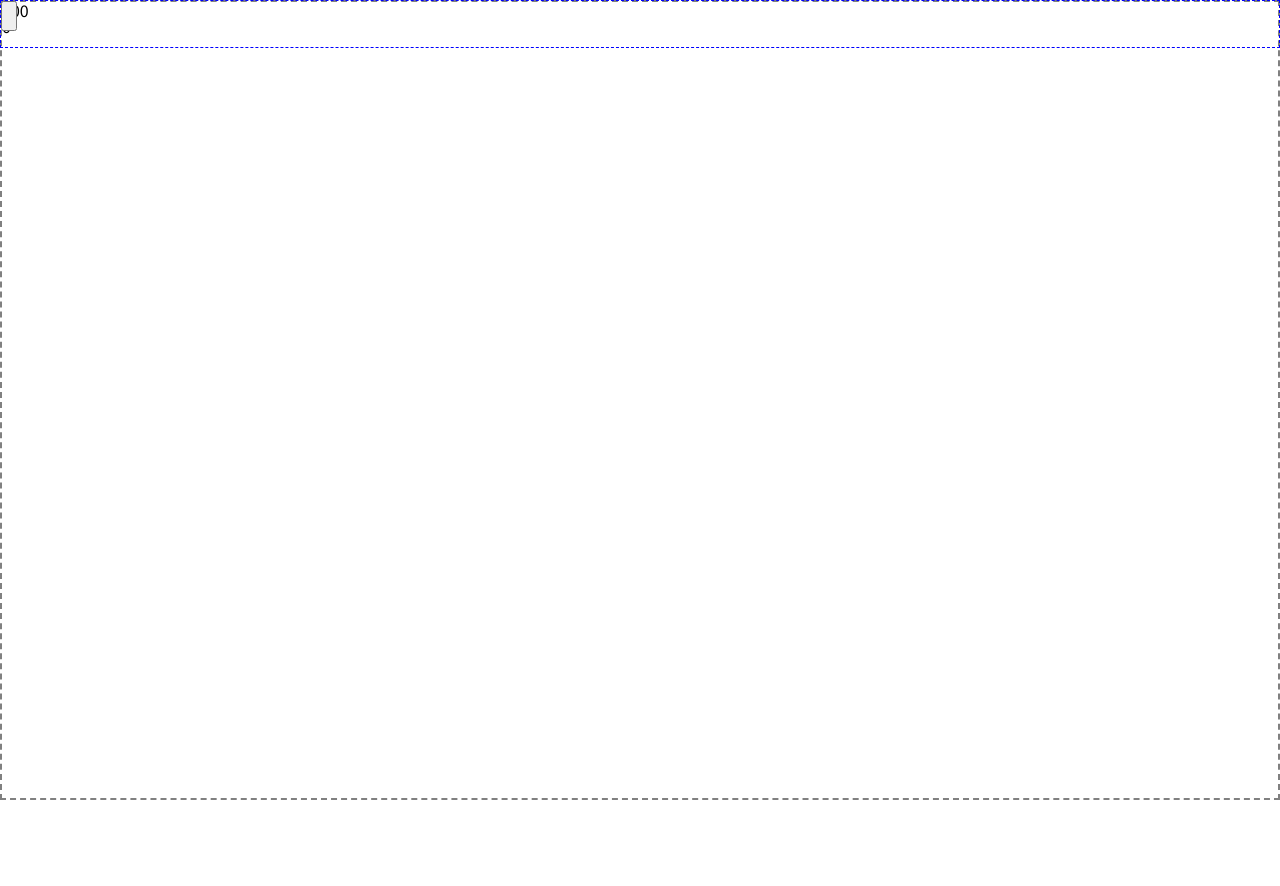
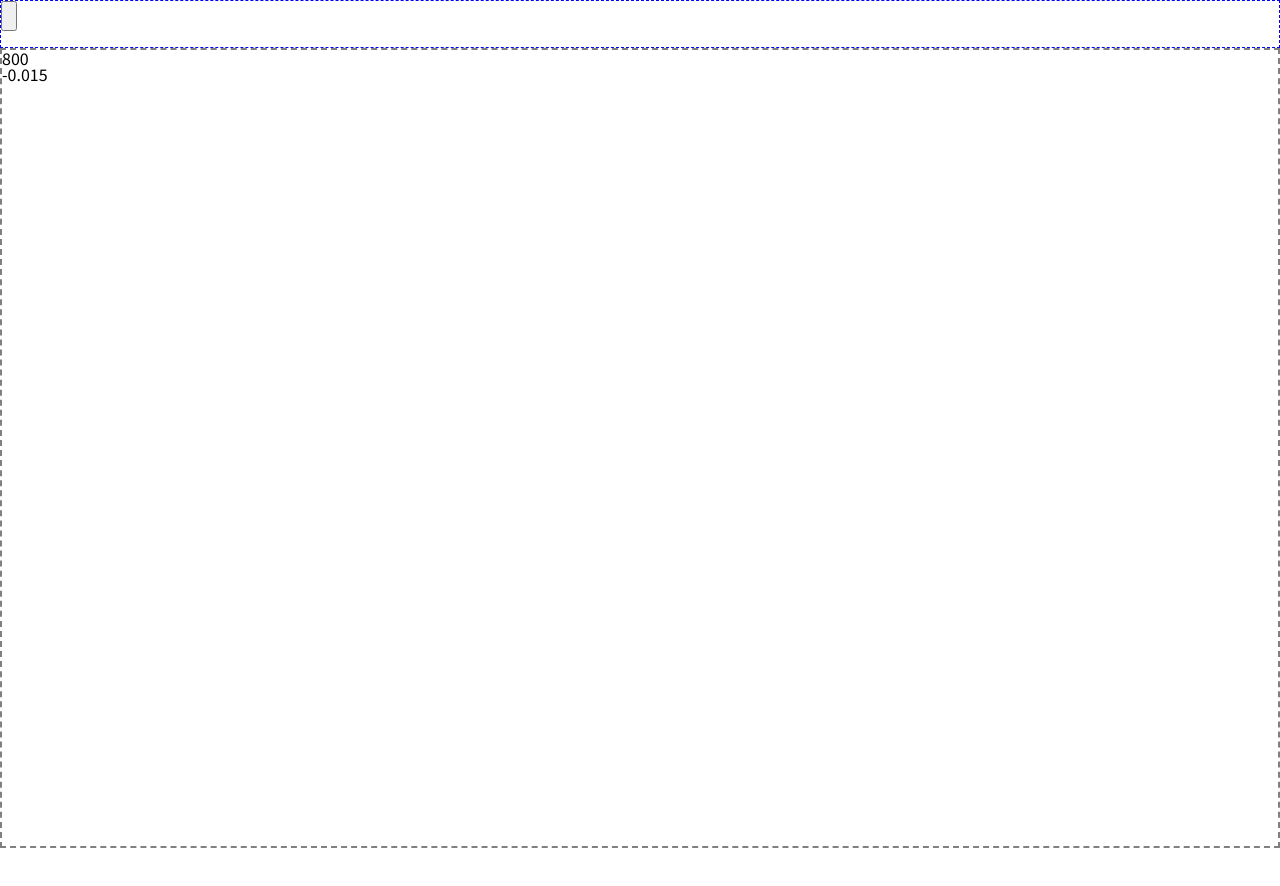
Before and after one commit to PotLid/potlid.dev, a React (Create React App) app: page / in a window 1280 px wide. Shown: the top 886 px of the page. Built offline with nearby package versions, Linux system fonts and the light colour scheme.

Commit message:
fix tracking

```diff
--- a/src/Components/Header/Header.js
+++ b/src/Components/Header/Header.js
@@ -11,6 +11,7 @@ const Header = () => {
     const dispatch = useDispatch();
 
     return (
+        <>
             <header className={isHeaderActive ? styles['-header-base-active'] : styles['-header-base']}>
                 <div className={styles['-header-inactive-box']}>
                     <input
@@ -22,6 +23,8 @@ const Header = () => {
 
                 </nav>
             </header>
+            <section className={styles['-header-padding']} />
+        </>
     )
 }
 
--- a/src/Components/Header/Header.module.scss
+++ b/src/Components/Header/Header.module.scss
@@ -21,7 +21,15 @@
 
 }
 
+.-header-padding {
+  width: 100%;
+  min-width: $MOBILE_MIN_WIDTH;
+  box-sizing: border-box;
+  z-index: $FOOTER_IDX; // SAME AS FOOTER
+}
+
 @media only screen and (min-width: 0px) and (max-width: $MOBILE_MAX_WIDTH) {
+  .-header-padding,
   .-header-base,
   .-header-base-active {
     height: 36px;
@@ -29,6 +37,7 @@
 }
 
 @media only screen and (min-width: $TABLET_MIN_WIDTH) and (max-width: $TABLET_MAX_WIDTH) {
+  .-header-padding,
   .-header-base,
   .-header-base-active {
     height: 40px;
@@ -36,6 +45,7 @@
 }
 
 @media only screen and (min-width: $PC_MIN_WIDTH) {
+  .-header-padding,
   .-header-base,
   .-header-base-active {
     height: 48px;
--- a/src/Components/Main/Main.js
+++ b/src/Components/Main/Main.js
@@ -8,6 +8,7 @@ const Main = () => {
     const initialState = {
         progress: 0,
         chapters: 5,
+        chaptersSub: 4, // chapters - 1
         windowHeight: window.innerHeight,
     }
 
@@ -18,24 +19,24 @@ const Main = () => {
 
     // Add resizing also tracks the progress
     const updateWindowHeight = () => {
-        const {chapters} = state;
+        const {chaptersSub} = state;
         if (!stickySection || !stickyContainer) return;
         const container = stickyContainer.current;
         setState(prevState => ({
             ...prevState,
             windowHeight: window.innerHeight,
-            progress: container.getBoundingClientRect().top * -1 / (chapters * window.innerHeight),
+            progress: container.getBoundingClientRect().top * -1 / (chaptersSub * window.innerHeight),
         }))
     }
 
     const updateScrollProgress = () => {
-        const {windowHeight, chapters} = state;
+        const {windowHeight, chaptersSub} = state;
         if (!stickySection || !stickyContainer) return;
         const container = stickyContainer.current;
         // const progress = container.getBoundingClientRect().top * -1 / (4 * windowHeight);
         setState(prevState => ({
             ...prevState,
-            progress: container.getBoundingClientRect().top * -1 / (chapters * windowHeight),
+            progress: container.getBoundingClientRect().top * -1 / (chaptersSub * windowHeight),
         }))
     }
 
--- a/src/Components/Main/Main.module.scss
+++ b/src/Components/Main/Main.module.scss
@@ -12,6 +12,7 @@
   width: 100%;
   top: 0;
   left: 0;
+  @include marginZero;
   // TEST
   @include tempStickyLine;
 }
```
Lines whose indentation alone changed are shown as unchanged.
